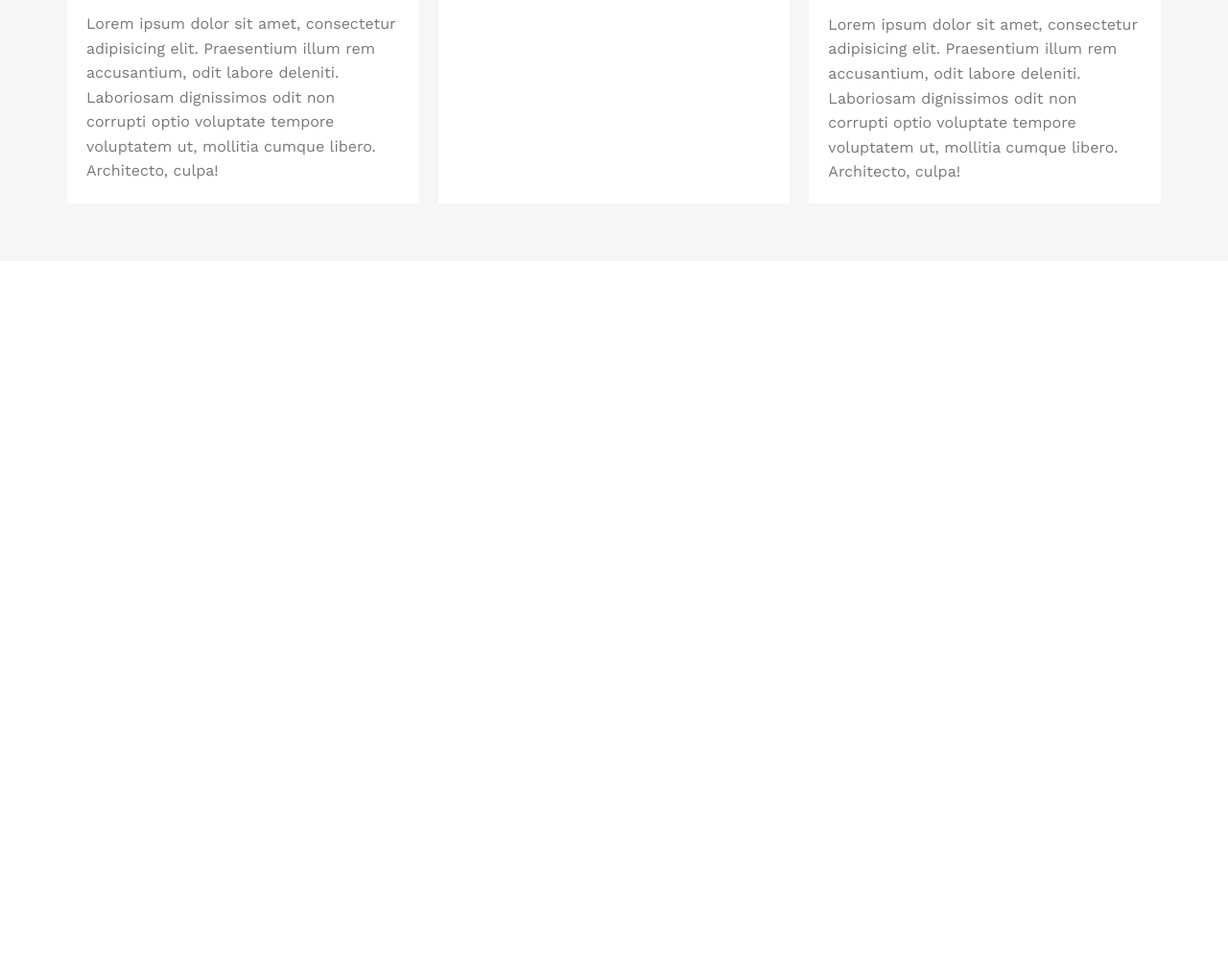
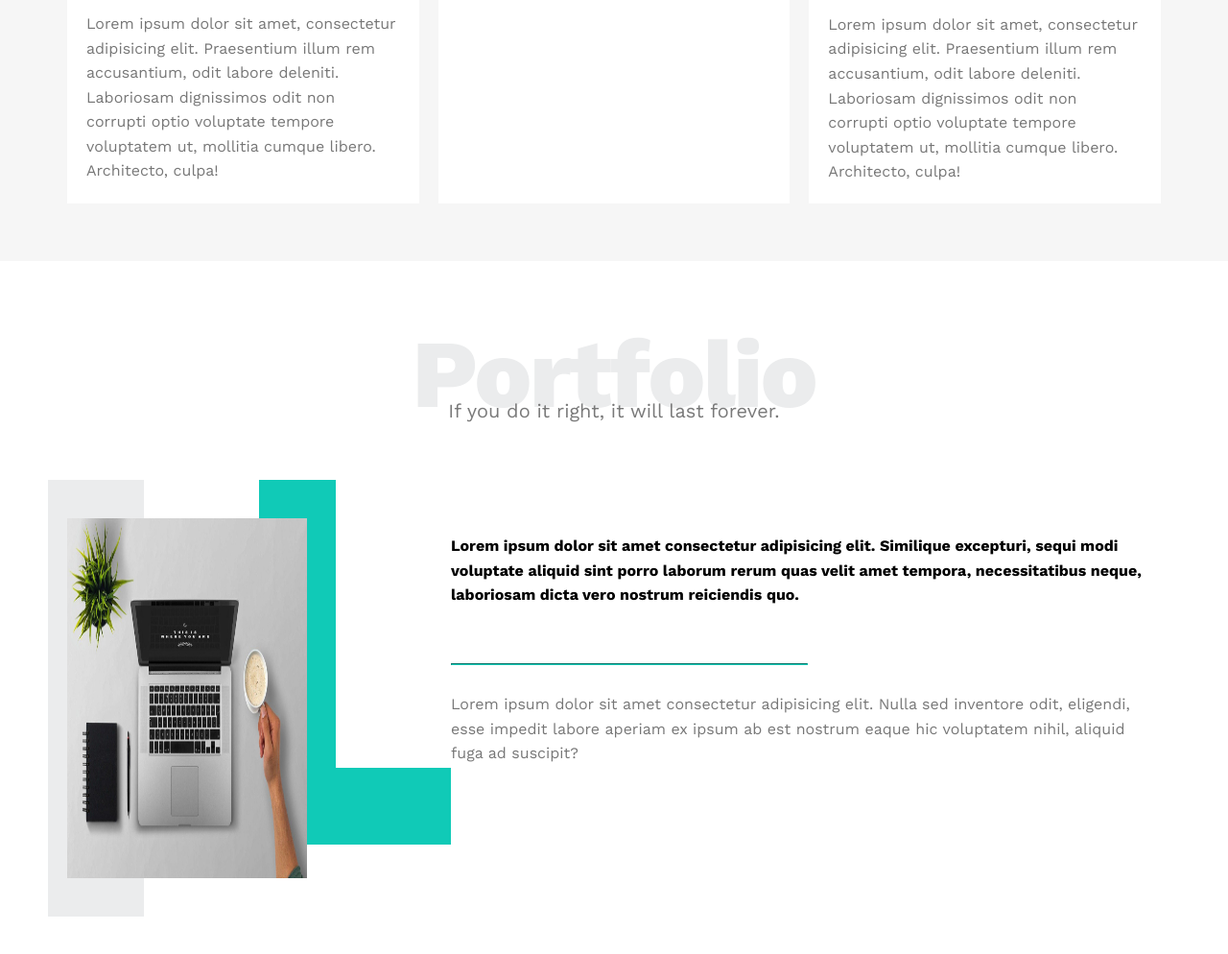
Before and after one commit to hamza-gnoumi/Template-Leon, a plain HTML site: page index.html in a window 1280 px wide. Shown: the part 2630-3624 px from the top of the page at 96% size. Before the commit the page ends 2902 px from the top, so only its background shows below. Drawn offline with nearby package versions, Linux system fonts and the light colour scheme.

Commit message:
About Section

```diff
--- a/css/leon.css
+++ b/css/leon.css
@@ -4,6 +4,7 @@
     --secondary-color: #2c4755;
     --section-padding: 60px;
     --section-background: #f6f6f6;
+    --p-line-height: 1.6;
 }
 
 /* End varibles */
@@ -270,7 +271,7 @@ body {
 }
 
 .features .container .feat p {
-    line-height: 1.6;
+    line-height: var(--p-line-height);
     color: #777;
     font-size: 17px;
 }
@@ -384,7 +385,7 @@ body {
 
 .portfolio .portfolio-content .card .info p {
     color: #777;
-    line-height: 1.6;
+    line-height: var(--p-line-height);
     margin-bottom: 0;
 }
 
@@ -395,3 +396,118 @@ body {
 }
 
 /* End Portfolio */
+/* start About */
+.about {
+    padding-top: var(--section-padding);
+    padding-bottom: calc(var(--section-padding) + 60px);
+}
+
+.about .about-content {
+    margin-top: 100px;
+    display: flex;
+    flex-wrap: wrap;
+    justify-content: space-between;
+}
+
+@media (max-width:991px) {
+    .about .about-content {
+        flex-direction: column;
+        text-align: center;
+    }
+}
+
+.about .about-content .image {
+    position: relative;
+    width: 250px;
+    height: 375px;
+
+}
+
+.about .about-content .image::before {
+    content: "";
+    width: 100px;
+    height: calc(100% + 80px);
+    background-color: #EBECED;
+    position: absolute;
+    top: -40px;
+    left: -20px;
+    z-index: -1;
+
+}
+
+
+.about .about-content .image::after {
+    content: "";
+    width: 120px;
+    height: 300px;
+    border-left: 80px solid var(--main-color);
+    border-bottom: 80px solid var(--main-color);
+    position: absolute;
+    top: -40px;
+    right: -150px;
+    z-index: -1;
+
+}
+
+@media (max-width:992px) {
+
+    .about .about-content .image::after,
+    .about .about-content .image::before {
+        display: none;
+    }
+}
+
+.about .about-content .image img {
+    width: 100%;
+    height: 375px;
+}
+
+@media (max-width:991px) {
+    .about .about-content .image {
+        margin: 0 auto 60px;
+    }
+}
+
+
+.about .about-content .text {
+    flex-basis: calc(100% - 400px);
+    /* or */
+    /*  flex: 1;
+    padding-left: 210px;*/
+}
+
+.about .about-content .text p:first-of-type {
+    font-weight: bold;
+    line-height: var(--p-line-height);
+    margin-bottom: 50px;
+}
+
+.about .about-content .text hr {
+    border-color: var(--main-color);
+    width: 50%;
+    display: inline-block;
+}
+
+.about .about-content .text p:last-of-type {
+    line-height: var(--p-line-height);
+    color: #777;
+}
+
+/*
+ ***  ***
+@media (max-width:768px) {
+    .about .about-content .image {
+        display: none
+    }
+
+    .about .about-content .text {
+        text-align: center;
+        flex-basis: 100%;
+    }
+}
+
+*/
+
+
+
+/* End About */
--- a/index.html
+++ b/index.html
@@ -175,6 +175,30 @@
         </div>
     </div>
     <!-- End Portfolio -->
+    <!-- Start About -->
+    <div class="about">
+        <div class="container">
+            <h2 class="special-heading">Portfolio</h2>
+            <p>If you do it right, it will last forever.</p>
+            <div class="about-content">
+                <div class="image">
+                    <img src="img/about.jpg" alt="">
+                </div>
+
+                <div class="text">
+                    <p>Lorem ipsum dolor sit amet consectetur adipisicing elit. Similique excepturi, sequi modi
+                        voluptate aliquid sint porro laborum rerum quas velit amet tempora, necessitatibus neque,
+                        laboriosam dicta vero nostrum reiciendis quo.</p>
+                    <hr>
+                    <p>Lorem ipsum dolor sit amet consectetur adipisicing elit. Nulla sed inventore odit, eligendi, esse
+                        impedit labore aperiam ex ipsum ab est nostrum eaque hic voluptatem nihil, aliquid fuga ad
+                        suscipit?</p>
+                </div>
+
+            </div>
+        </div>
+    </div>
+    <!-- End About -->
 </body>
 
 </html>
```
Also changed, not shown: img/about.jpg (added).
